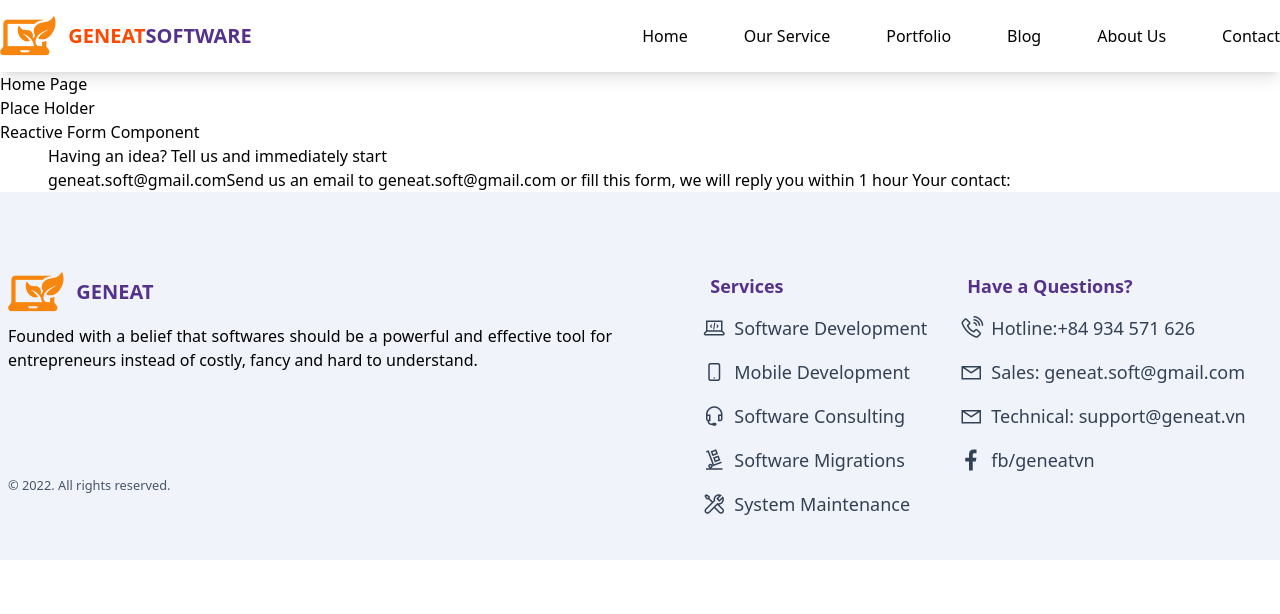
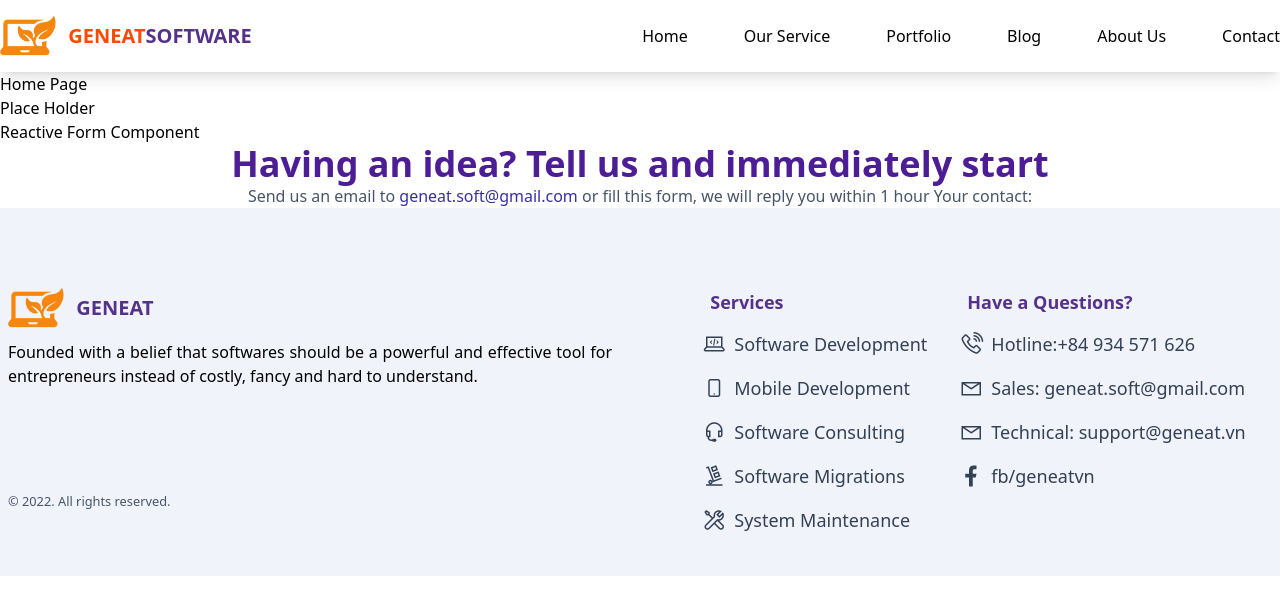
Before and after one commit to nguyenle2k/website, an Angular app: page /contact in a window 1280 px wide. Shown: the top 614 px of the page. Built offline with nearby package versions, Linux system fonts and the light colour scheme.

Commit message:
add(contact): img

```diff
--- a/src/app/app.module.ts
+++ b/src/app/app.module.ts
@@ -39,7 +39,7 @@
     AppRoutingModule,
     SwiperModule,
     FormsModule,
-    ReactiveFormsModule
+    ReactiveFormsModule,
   ],
   providers: [],
   bootstrap: [AppComponent]
--- a/src/app/routing/pages/contact/contact.component.html
+++ b/src/app/routing/pages/contact/contact.component.html
@@ -1,10 +1,15 @@
-<section>
+<section class="bg-url('/assets/images/contact/worldmap.png')">
   <div class="container mx-auto">
-    <div class="mx-12">
-      <h3>Having an idea? Tell us and immediately start</h3>
-      <p>
-        <a href="mailto:geneat.soft@gmail.com">geneat.soft@gmail.com</a>Send us an email to geneat.soft@gmail.com or fill this
-        form, we will reply you within 1 hour Your contact:
+    <div class="mx-12 text-center">
+      <h3 class="text-4xl text-violet-900 font-black">Having an idea? Tell us and immediately start</h3>
+      <p class="text-slate-600 font-medium">
+        Send us an email to
+        <a
+          href="mailto:geneat.soft@gmail.com"
+          class="text-indigo-800 hover:text-indigo-600"
+          >geneat.soft@gmail.com</a
+        >
+        or fill this form, we will reply you within 1 hour Your contact:
       </p>
     </div>
   </div>
```
Also changed, not shown: src/assets/images/contact/worldmap.png (added).
